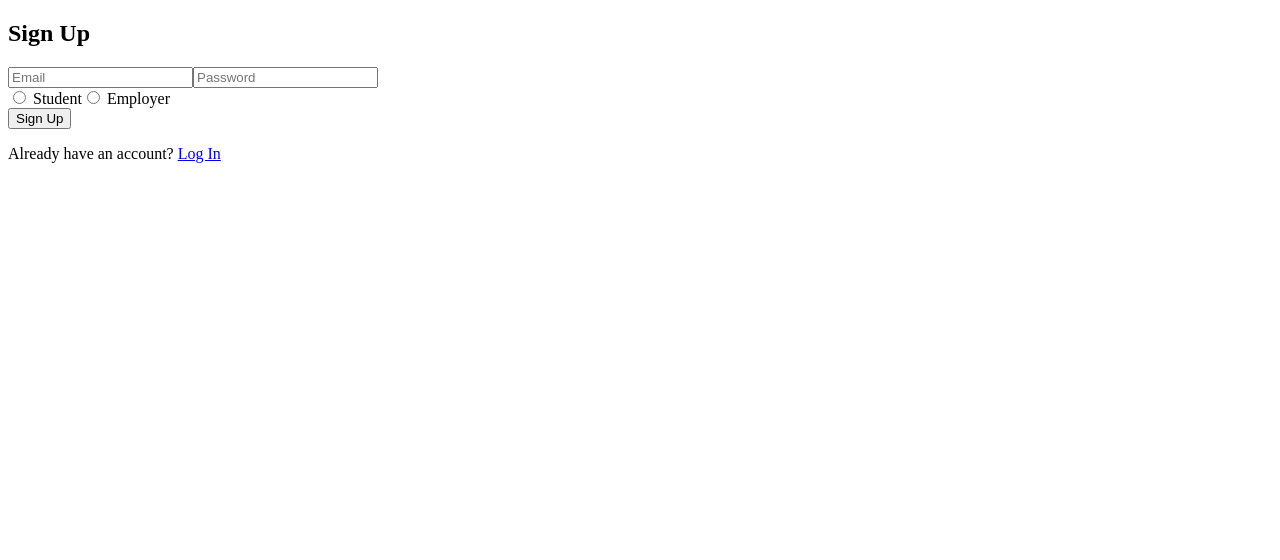
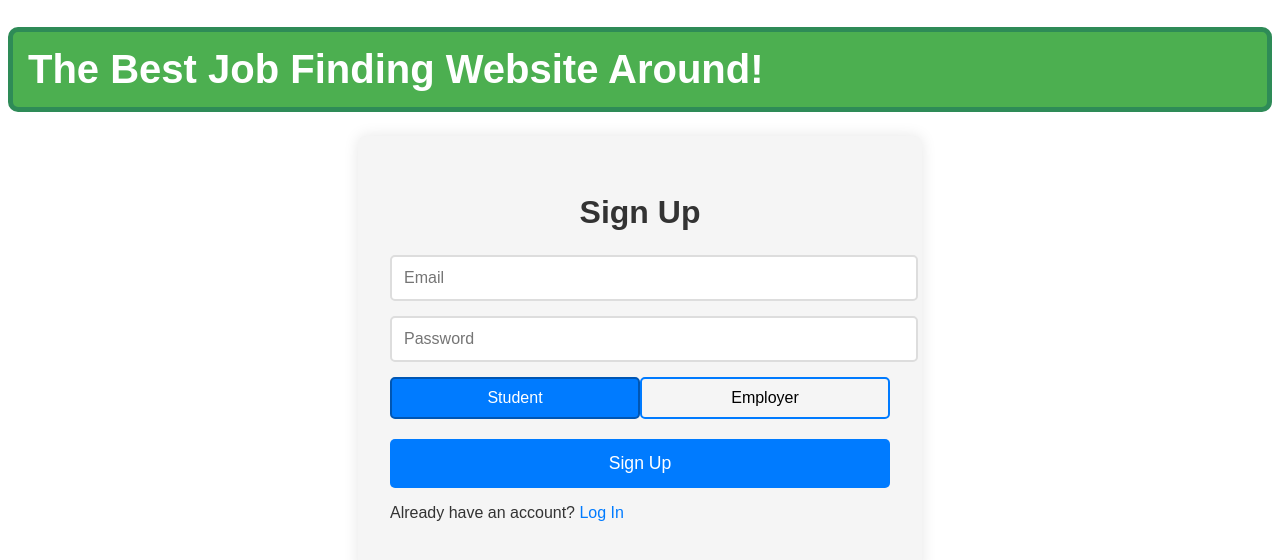
Before and after one commit to koumba27/jobpostings, a React (Create React App) app: page /signup in a window 1280 px wide. Shown: the top 560 px of the page. Built offline with nearby package versions, Linux system fonts and the light colour scheme.

Commit message:
Created CSS files and adjusted JS files so the webpage looks presentable

```diff
--- a/public/index.html
+++ b/public/index.html
@@ -11,9 +11,18 @@
     />
     <link rel="apple-touch-icon" href="%PUBLIC_URL%/logo192.png" />
     <link rel="manifest" href="%PUBLIC_URL%/manifest.json" />
-    <title>Task Tracker</title>
+    <title>Job Posting Website</title>
   </head>
   <body>
+    <h1 style="font-family: 'Arial', sans-serif;
+    font-size: 2.5rem;
+    color: #fff;
+    background-color: #4CAF50;
+    padding: 15px;
+    border: 5px solid #2E8B57;
+    border-radius: 10px;">
+The Best Job Finding Website Around!
+</h1>
     <noscript>You need to enable JavaScript to run this app.</noscript>
     <div id="root"></div>
   </body>
--- a/src/App.js
+++ b/src/App.js
@@ -4,8 +4,8 @@
 import Signup from "./Signup";
 import Login from "./Login";
 import Home from "./StudentDashboard";
-import StudentDashboard from "./StudentDashboard";  // ⬅️ Add this file
-import EmployerDashboard from "./EmployerDashboard"; // ⬅️ Add this file
+import StudentDashboard from "./StudentDashboard";
+import EmployerDashboard from "./EmployerDashboard";
 
 function App() {
   return (
--- /dev/null
+++ b/src/EmployerDashboard.module.css
@@ -0,0 +1,149 @@
+/* EmployerDashboard.module.css */
+
+/* General Container */
+.dashboardContainer {
+  padding: 2rem;
+  font-family: Arial, sans-serif;
+  background-color: #f4f4f4;
+  width: 80%;
+  margin: 0 auto;
+  border-radius: 8px;
+  box-shadow: 0 0 10px rgba(0, 0, 0, 0.1);
+}
+
+h1 {
+  font-family: Arial, sans-serif;
+  font-size: 2rem;
+  margin-bottom: 1.5rem;
+  color: #333;
+}
+
+h2 {
+  font-family: Arial, sans-serif;
+  font-size: 2rem;
+  margin-bottom: 1.5rem;
+  color: #333;
+}
+
+h2 {
+  font-family: Arial, sans-serif;
+  font-size: 2rem;
+  margin-bottom: 1.5rem;
+  color: #333;
+}
+
+h2 {
+  font-family: Arial, sans-serif;
+  font-size: 2rem;
+  margin-bottom: 1.5rem;
+  color: #333;
+}
+
+p {
+  font-family: Arial, sans-serif;
+  margin-bottom: 1.5rem;
+  color: #333;
+}
+
+/* Heading */
+.heading {
+  font-size: 2.5rem;
+  font-family: Arial, sans-serif;
+  color: #4CAF50;
+  text-align: center;
+}
+
+/* Content Wrapper for Side-by-Side Layout */
+.contentWrapper {
+  display: flex;
+  justify-content: space-between;
+  gap: 20px;
+}
+
+/* Form for posting job */
+.postJobContainer {
+  flex: 1;
+  padding: 20px;
+  background-color: #fff;
+  border-radius: 8px;
+  box-shadow: 0 0 10px rgba(0, 0, 0, 0.1);
+}
+
+.postJobContainer input,
+.postJobContainer textarea {
+  display: block;
+  width: 100%;
+  max-width: 400px;
+  padding: 10px;
+  margin-bottom: 15px;
+  border: 1px solid #ccc;
+  border-radius: 5px;
+  font-size: 1rem;
+}
+
+/* Button inside post job */
+.postButton {
+  background-color: #4CAF50;
+  padding: 10px 20px;
+  font-size: 1rem;
+  color: white;
+  border: none;
+  border-radius: 5px;
+  cursor: pointer;
+  margin-top: 10px;
+}
+
+.postButton:hover {
+  background-color: #45a049;
+}
+
+/* Job List Container */
+.jobListContainer {
+  flex: 1;
+  padding: 20px;
+  background-color: #fff;
+  border-radius: 8px;
+  box-shadow: 0 0 10px rgba(0, 0, 0, 0.1);
+}
+
+ul {
+  list-style-type: none;
+  padding: 0;
+}
+
+li {
+  font-family: Arial, sans-serif;
+  background-color: #fff;
+  padding: 15px;
+  margin-bottom: 20px;
+  border-radius: 8px;
+  box-shadow: 0 0 5px rgba(0, 0, 0, 0.1);
+}
+
+/* Button to delete a job */
+.deleteButton {
+  background-color: #f44336;
+  padding: 8px 16px;
+  font-size: 1rem;
+  color: white;
+  border-radius: 5px;
+  border: none;
+  cursor: pointer;
+  margin-top: 10px;
+}
+
+.deleteButton:hover {
+  background-color: #e53935;
+}
+
+/* Responsive Design for Smaller Screens */
+@media (max-width: 768px) {
+  .contentWrapper {
+    flex-direction: column;
+  }
+
+  .postJobContainer,
+  .jobListContainer {
+    max-width: 100%;
+  }
+}
--- a/src/Login.js
+++ b/src/Login.js
@@ -2,6 +2,7 @@
 import { signInWithEmailAndPassword } from "firebase/auth";
 import { auth } from "./firebaseConfig";
 import { useNavigate } from "react-router-dom";
+import styles from "./Login.module.css";
 
 function Login() {
   const [email, setEmail] = useState("");
@@ -25,45 +26,48 @@
   };
 
   return (
-    <div>
-      <h2>Log In</h2>
+    <div className={styles.loginContainer}>
+      <h2 className={styles.heading}>Log In</h2>
       <input
         type="email"
         placeholder="Email"
         onChange={e => setEmail(e.target.value)}
+        className={styles.inputField}
       />
       <input
         type="password"
         placeholder="Password"
         onChange={e => setPassword(e.target.value)}
+        className={styles.inputField}
       />
 
-      <div>
-        <label>
+<div className={styles.radioButtons}>
   <input
     type="radio"
     name="role"
     value="student"
     checked={role === "student"}
     onChange={e => setRole(e.target.value)}
+    id="student"
+    className={styles.radioInput}
   />
-          Student
-        </label>
-        <label>
+  <label htmlFor="student" className={styles.radioLabel}>Student</label>
+
   <input
     type="radio"
     name="role"
     value="employer"
     checked={role === "employer"}
     onChange={e => setRole(e.target.value)}
+    id="employer"
+    className={styles.radioInput}
   />
-          Employer
-        </label>
+  <label htmlFor="employer" className={styles.radioLabel}>Employer</label>
 </div>
 
-      <button onClick={handleLogin}>Log In</button>
+      <button onClick={handleLogin} className={styles.loginButton}>Log In</button>
       <p>
-        Don't have an account? <a href="/signup">Sign Up</a>
+        Don't have an account? <a href="/signup" className={styles.signupLink}>Sign Up</a>
       </p>
     </div>
   );
--- /dev/null
+++ b/src/Login.module.css
@@ -0,0 +1,109 @@
+/* Login.module.css */
+
+/* Container for the entire login form */
+.loginContainer {
+  padding: 2rem;
+  font-family: 'Arial', sans-serif;
+  max-width: 500px;
+  margin: 0 auto;
+  background-color: #f5f5f5;
+  border-radius: 8px;
+  box-shadow: 0px 0px 15px rgba(0, 0, 0, 0.1);
+}
+
+/* Heading Style */
+.heading {
+  text-align: center;
+  font-size: 2rem;
+  margin-bottom: 1.5rem;
+  color: #333;
+}
+
+/* Input Fields Style */
+.inputField {
+  display: block;
+  width: 100%;
+  padding: 12px;
+  margin-bottom: 15px;
+  border: 2px solid #ddd;
+  border-radius: 5px;
+  font-size: 1rem;
+  transition: border-color 0.3s ease;
+}
+
+.inputField:focus {
+  border-color: #007bff;
+  outline: none;
+}
+
+/* Radio Buttons Container */
+.radioButtons {
+  display: flex;
+  justify-content: space-between;
+  margin-bottom: 20px;
+}
+
+/* Individual Radio Button Labels styled as buttons */
+.radioLabel {
+  display: inline-block;
+  padding: 10px 20px;
+  background-color: #f5f5f5;
+  border: 2px solid #007bff;
+  border-radius: 5px;
+  cursor: pointer;
+  font-size: 1rem;
+  transition: background-color 0.3s ease, color 0.3s ease;
+  text-align: center;
+  width: 48%;
+}
+
+/* Hover Effect on Labels */
+.radioLabel:hover {
+  background-color: #007bff;
+  color: white;
+}
+
+/* Hide the default radio button */
+.radioInput {
+  display: none;
+}
+
+/* Highlight label when radio button is checked */
+.radioInput:checked + .radioLabel {
+  background-color: #007bff;
+  color: white;
+  border-color: #0056b3;
+}
+
+/* Login Button Style */
+.loginButton {
+  width: 100%;
+  padding: 14px;
+  background-color: #007bff;
+  border: none;
+  border-radius: 5px;
+  color: white;
+  font-size: 1.1rem;
+  cursor: pointer;
+  transition: background-color 0.3s ease;
+}
+
+.loginButton:hover {
+  background-color: #0056b3;
+}
+
+/* Sign Up Link Styling */
+.signupText {
+  text-align: center;
+  font-size: 1rem;
+  margin-top: 1rem;
+}
+
+.signupLink {
+  color: #007bff;
+  text-decoration: none;
+}
+
+.signupLink:hover {
+  text-decoration: underline;
+}
--- a/src/Signup.js
+++ b/src/Signup.js
@@ -4,6 +4,7 @@
 import { auth, db } from "./firebaseConfig";
 import { setDoc, doc } from "firebase/firestore";
 import { useNavigate } from "react-router-dom";
+import styles from "./Signup.module.css";
 
 function Signup() {
   const [email, setEmail] = useState("");
@@ -50,20 +51,33 @@
 };
 
   return (
-    <div>
-      <h2>Sign Up</h2>
-      <input type="email" placeholder="Email" onChange={e => setEmail(e.target.value)} />
-      <input type="password" placeholder="Password" onChange={e => setPassword(e.target.value)} />
-      <div>
-        <label>
-          <input type="radio" value="Student" checked={userType === "Student"} onChange={e => setUserType(e.target.value)} /> Student
-        </label>
-        <label>
-          <input type="radio" value="Employer" checked={userType === "Employer"} onChange={e => setUserType(e.target.value)} /> Employer
-        </label>
+    <div className={styles.loginContainer}>
+      <h2 className={styles.heading}>Sign Up</h2>
+      <input type="email" placeholder="Email" onChange={e => setEmail(e.target.value)} className={styles.inputField}/>
+      <input type="password" placeholder="Password" onChange={e => setPassword(e.target.value)} className={styles.inputField}/>
+      <div className={styles.radioButtons}>
+        <input
+          type="radio"
+          id="student"
+          value="student"
+          checked={userType === "student"}
+          onChange={(e) => setUserType(e.target.value)}
+          className={styles.radioInput}
+        />
+        <label htmlFor="student" className={styles.radioLabel}>Student</label>
+
+        <input
+          type="radio"
+          id="employer"
+          value="employer"
+          checked={userType === "employer"}
+          onChange={(e) => setUserType(e.target.value)}
+          className={styles.radioInput}
+        />
+        <label htmlFor="employer" className={styles.radioLabel}>Employer</label>
       </div>
-      <button onClick={handleSignup}>Sign Up</button>
-      <p>Already have an account? <a href="/">Log In</a></p>
+      <button onClick={handleSignup} className={styles.loginButton}>Sign Up</button>
+      <p>Already have an account? <a href="/" className={styles.signupLink}>Log In</a></p>
     </div>
   );
 }
--- /dev/null
+++ b/src/Signup.module.css
@@ -0,0 +1,107 @@
+/* Container for the entire login form */
+.loginContainer {
+  padding: 2rem;
+  font-family: 'Arial', sans-serif;
+  max-width: 500px;
+  margin: 0 auto;
+  background-color: #f5f5f5;
+  border-radius: 8px;
+  box-shadow: 0px 0px 15px rgba(0, 0, 0, 0.1);
+}
+
+/* Heading Style */
+.heading {
+  text-align: center;
+  font-size: 2rem;
+  margin-bottom: 1.5rem;
+  color: #333;
+}
+
+/* Input Fields Style */
+.inputField {
+  display: block;
+  width: 100%;
+  padding: 12px;
+  margin-bottom: 15px;
+  border: 2px solid #ddd;
+  border-radius: 5px;
+  font-size: 1rem;
+  transition: border-color 0.3s ease;
+}
+
+.inputField:focus {
+  border-color: #007bff;
+  outline: none;
+}
+
+/* Radio Buttons Container */
+.radioButtons {
+  display: flex;
+  justify-content: space-between;
+  margin-bottom: 20px;
+}
+
+/* Individual Radio Button Labels styled as buttons */
+.radioLabel {
+  display: inline-block;
+  padding: 10px 20px;
+  background-color: #f5f5f5;
+  border: 2px solid #007bff;
+  border-radius: 5px;
+  cursor: pointer;
+  font-size: 1rem;
+  transition: background-color 0.3s ease, color 0.3s ease;
+  text-align: center;
+  width: 48%;
+}
+
+/* Hover Effect on Labels */
+.radioLabel:hover {
+  background-color: #007bff;
+  color: white;
+}
+
+/* Hide the default radio button */
+.radioInput {
+  display: none;
+}
+
+/* Highlight label when radio button is checked */
+.radioInput:checked + .radioLabel {
+  background-color: #007bff;
+  color: white;
+  border-color: #0056b3;
+}
+
+/* Login Button Style */
+.loginButton {
+  width: 100%;
+  padding: 14px;
+  background-color: #007bff;
+  border: none;
+  border-radius: 5px;
+  color: white;
+  font-size: 1.1rem;
+  cursor: pointer;
+  transition: background-color 0.3s ease;
+}
+
+.loginButton:hover {
+  background-color: #0056b3;
+}
+
+/* Sign Up Link Styling */
+.signupText {
+  text-align: center;
+  font-size: 1rem;
+  margin-top: 1rem;
+}
+
+.signupLink {
+  color: #007bff;
+  text-decoration: none;
+}
+
+.signupLink:hover {
+  text-decoration: underline;
+}
```
Also changed, not shown: src/EmployerDashboard.js (+18 -12 lines). Lines whose indentation alone changed are shown as unchanged.
